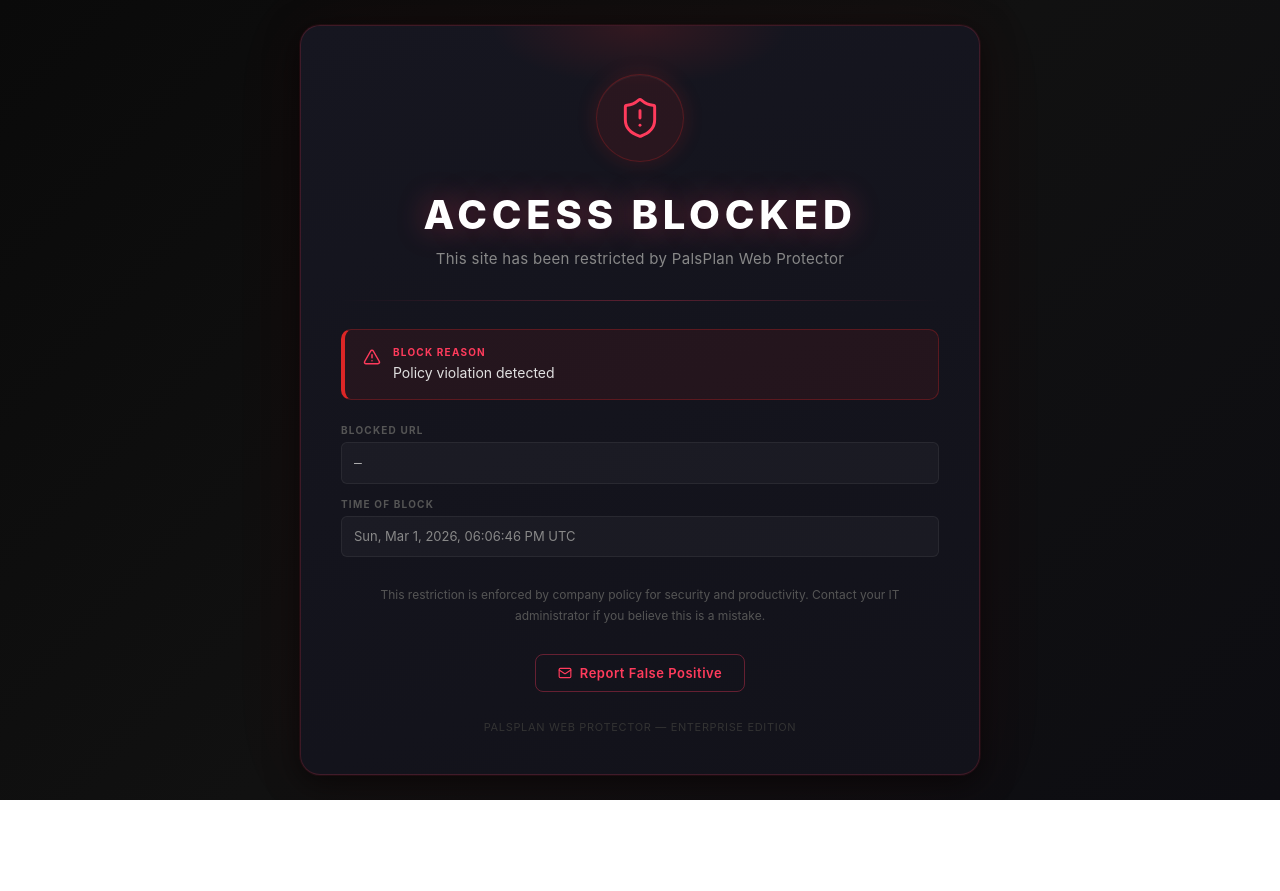
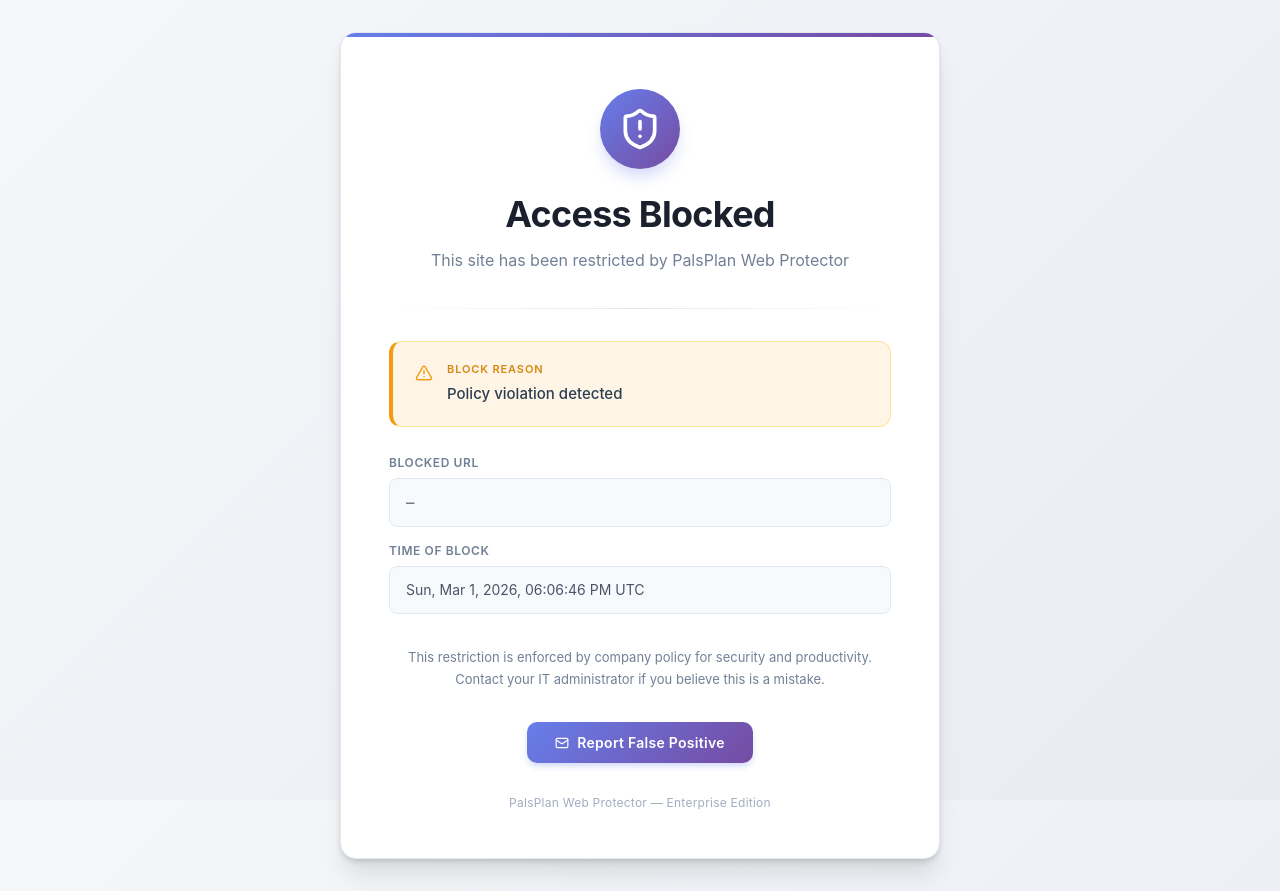
Before and after one commit to SystemInfomation/chrome-extension, a React (Vite) app in the folder blocked-page/: page / in a window 1280 px wide. Before the commit the page ends 800 px from the top, so only its background shows below. Built offline with nearby package versions, Linux system fonts and the light colour scheme.

Commit message:
Modernize blocked page design with light theme and improved UX
Co-authored-by: SystemInfomation <109087251+SystemInfomation@users.noreply.github.com>

```diff
--- a/blocked-page/src/App.css
+++ b/blocked-page/src/App.css
@@ -1,6 +1,6 @@
 /* ──────────────────────────────────────────────────────────────────────────
    App-level styles for PalsPlan Web Protector — Blocked Page
-   Dark, modern, enterprise-grade.
+   Modern, clean, professional design.
    ────────────────────────────────────────────────────────────────────────── */
 
 /* ── Layout ── */
@@ -9,21 +9,21 @@
   align-items: center;
   justify-content: center;
   min-height: 100vh;
-  padding: 24px 16px;
+  padding: 32px 20px;
 }
 
 /* ── Card ── */
 .card {
-  background: linear-gradient(160deg, #161620 0%, #12121a 100%);
-  border: 1px solid rgba(255, 59, 92, 0.18);
-  border-radius: 20px;
+  background: #ffffff;
+  border: 1px solid #e2e8f0;
+  border-radius: 16px;
   box-shadow:
-    0 0 0 1px rgba(255, 59, 92, 0.08),
-    0 8px 32px rgba(0, 0, 0, 0.6),
-    0 0 80px rgba(220, 38, 38, 0.06);
-  max-width: 680px;
+    0 4px 6px -1px rgba(0, 0, 0, 0.1),
+    0 2px 4px -1px rgba(0, 0, 0, 0.06),
+    0 20px 25px -5px rgba(0, 0, 0, 0.1);
+  max-width: 600px;
   width: 100%;
-  padding: 48px 40px 40px;
+  padding: 56px 48px 48px;
   display: flex;
   flex-direction: column;
   align-items: center;
@@ -32,16 +32,15 @@
   overflow: hidden;
 }
 
-/* Subtle top glow */
+/* Subtle top accent */
 .card::before {
   content: "";
   position: absolute;
-  top: -60px;
-  left: 50%;
-  transform: translateX(-50%);
-  width: 300px;
-  height: 120px;
-  background: radial-gradient(ellipse, rgba(220, 38, 38, 0.15) 0%, transparent 70%);
+  top: 0;
+  left: 0;
+  right: 0;
+  height: 4px;
+  background: linear-gradient(90deg, #667eea 0%, #764ba2 100%);
   pointer-events: none;
 }
 
@@ -50,36 +49,33 @@
   display: flex;
   align-items: center;
   justify-content: center;
-  width: 88px;
-  height: 88px;
-  background: rgba(220, 38, 38, 0.1);
-  border: 1px solid rgba(220, 38, 38, 0.25);
+  width: 80px;
+  height: 80px;
+  background: linear-gradient(135deg, #667eea 0%, #764ba2 100%);
   border-radius: 50%;
-  margin-bottom: 28px;
-  box-shadow:
-    0 0 20px rgba(220, 38, 38, 0.18),
-    inset 0 1px 0 rgba(255, 255, 255, 0.04);
+  margin-bottom: 24px;
+  box-shadow: 0 10px 15px -3px rgba(102, 126, 234, 0.3);
   flex-shrink: 0;
 }
 
 /* ── Headings ── */
 .heading {
-  font-size: clamp(28px, 5vw, 40px);
-  font-weight: 800;
-  letter-spacing: 0.12em;
-  text-transform: uppercase;
-  color: #ffffff;
-  text-shadow: 0 0 30px rgba(255, 59, 92, 0.4);
-  margin-bottom: 10px;
+  font-size: clamp(28px, 5vw, 36px);
+  font-weight: 700;
+  letter-spacing: -0.02em;
+  color: #1a202c;
+  margin-bottom: 12px;
   text-align: center;
+  line-height: 1.2;
 }
 
 .subtitle {
-  font-size: clamp(13px, 2vw, 15px);
-  color: #888;
+  font-size: clamp(14px, 2vw, 16px);
+  color: #718096;
   text-align: center;
-  letter-spacing: 0.02em;
-  margin-bottom: 32px;
+  letter-spacing: 0;
+  margin-bottom: 36px;
+  line-height: 1.5;
 }
 
 /* ── Divider ── */
@@ -89,45 +85,46 @@
   background: linear-gradient(
     90deg,
     transparent,
-    rgba(255, 59, 92, 0.3),
+    #e2e8f0,
     transparent
   );
-  margin-bottom: 28px;
+  margin-bottom: 32px;
 }
 
 /* ── Warning box (reason) ── */
 .warning-box {
   width: 100%;
-  background: rgba(220, 38, 38, 0.08);
-  border: 1px solid rgba(220, 38, 38, 0.3);
-  border-left: 4px solid #dc2626;
-  border-radius: 10px;
-  padding: 16px 18px;
+  background: #fef5e7;
+  border: 1px solid #f9e79f;
+  border-left: 4px solid #f39c12;
+  border-radius: 12px;
+  padding: 20px 22px;
   display: flex;
   align-items: flex-start;
-  gap: 12px;
-  margin-bottom: 24px;
+  gap: 14px;
+  margin-bottom: 28px;
 }
 
 .warning-box-icon {
-  color: #ff3b5c;
+  color: #f39c12;
   flex-shrink: 0;
   margin-top: 2px;
 }
 
 .warning-label {
-  font-size: 10px;
-  font-weight: 700;
+  font-size: 11px;
+  font-weight: 600;
   text-transform: uppercase;
-  letter-spacing: 0.12em;
-  color: #ff3b5c;
-  margin-bottom: 4px;
+  letter-spacing: 0.08em;
+  color: #d68910;
+  margin-bottom: 6px;
 }
 
 .warning-text {
-  font-size: 14px;
-  color: #e0e0e0;
-  line-height: 1.5;
+  font-size: 15px;
+  color: #2c3e50;
+  line-height: 1.6;
+  font-weight: 500;
 }
 
 /* ── Info rows ── */
@@ -135,51 +132,51 @@
   width: 100%;
   display: flex;
   flex-direction: column;
-  gap: 14px;
-  margin-bottom: 28px;
+  gap: 16px;
+  margin-bottom: 32px;
 }
 
 .info-row {
   display: flex;
   flex-direction: column;
-  gap: 6px;
+  gap: 8px;
 }
 
 .info-label {
-  font-size: 10px;
-  font-weight: 700;
+  font-size: 12px;
+  font-weight: 600;
   text-transform: uppercase;
-  letter-spacing: 0.12em;
-  color: #555;
+  letter-spacing: 0.05em;
+  color: #718096;
 }
 
 .info-value {
-  font-size: 13px;
-  color: #c0c0c0;
-  background: rgba(255, 255, 255, 0.03);
-  border: 1px solid rgba(255, 255, 255, 0.06);
-  border-radius: 6px;
-  padding: 10px 12px;
-  font-family: "SF Mono", "Fira Code", "Cascadia Code", Consolas,
+  font-size: 14px;
+  color: #2d3748;
+  background: #f7fafc;
+  border: 1px solid #e2e8f0;
+  border-radius: 8px;
+  padding: 12px 16px;
+  font-family: "SF Mono", "Monaco", "Cascadia Code", Consolas,
     "Courier New", monospace;
   word-break: break-all;
-  line-height: 1.5;
+  line-height: 1.6;
 }
 
 .info-value.timestamp {
   font-family: inherit;
-  font-size: 13px;
-  color: #888;
+  font-size: 14px;
+  color: #4a5568;
 }
 
 /* ── Footer policy note ── */
 .policy-note {
   width: 100%;
-  font-size: 12px;
-  color: #555;
+  font-size: 13px;
+  color: #718096;
   text-align: center;
   line-height: 1.7;
-  margin-bottom: 28px;
+  margin-bottom: 32px;
   padding: 0 8px;
 }
 
@@ -188,44 +185,47 @@
   display: inline-flex;
   align-items: center;
   gap: 8px;
-  background: transparent;
-  border: 1px solid rgba(255, 59, 92, 0.35);
-  color: #ff3b5c;
-  border-radius: 8px;
-  padding: 10px 22px;
-  font-size: 13px;
+  background: linear-gradient(135deg, #667eea 0%, #764ba2 100%);
+  border: none;
+  color: #ffffff;
+  border-radius: 10px;
+  padding: 12px 28px;
+  font-size: 14px;
   font-weight: 600;
-  letter-spacing: 0.04em;
+  letter-spacing: 0.02em;
   cursor: pointer;
   text-decoration: none;
-  transition: background 0.2s, border-color 0.2s, box-shadow 0.2s;
+  transition: transform 0.2s, box-shadow 0.2s;
+  box-shadow: 0 4px 6px -1px rgba(102, 126, 234, 0.3);
 }
 
 .btn-report:hover {
-  background: rgba(255, 59, 92, 0.1);
-  border-color: rgba(255, 59, 92, 0.6);
-  box-shadow: 0 0 14px rgba(255, 59, 92, 0.18);
+  transform: translateY(-1px);
+  box-shadow: 0 10px 15px -3px rgba(102, 126, 234, 0.4);
 }
 
 /* ── Branding footer ── */
 .branding {
-  margin-top: 28px;
-  font-size: 11px;
-  color: #333;
-  letter-spacing: 0.06em;
-  text-transform: uppercase;
+  margin-top: 32px;
+  font-size: 12px;
+  color: #a0aec0;
+  letter-spacing: 0.02em;
   text-align: center;
 }
 
 /* ── Responsive ── */
 @media (max-width: 480px) {
   .card {
-    padding: 32px 20px 28px;
+    padding: 40px 24px 32px;
   }
 
   .icon-wrapper {
-    width: 72px;
-    height: 72px;
+    width: 64px;
+    height: 64px;
     margin-bottom: 20px;
   }
+
+  .heading {
+    font-size: 24px;
+  }
 }
--- a/blocked-page/src/App.jsx
+++ b/blocked-page/src/App.jsx
@@ -98,11 +98,11 @@ export default function App() {
       <div className="card">
         {/* ── Shield icon ── */}
         <div className="icon-wrapper">
-          <ShieldAlert size={44} color="#ff3b5c" strokeWidth={1.6} />
+          <ShieldAlert size={44} color="#ffffff" strokeWidth={2} />
         </div>
 
         {/* ── Main heading ── */}
-        <h1 className="heading">ACCESS BLOCKED</h1>
+        <h1 className="heading">Access Blocked</h1>
         <p className="subtitle">
           This site has been restricted by PalsPlan Web Protector
         </p>
--- a/blocked-page/src/index.css
+++ b/blocked-page/src/index.css
@@ -18,10 +18,10 @@ body,
 }
 
 body {
-  font-family: "Inter", system-ui, -apple-system, BlinkMacSystemFont, "Segoe UI",
-    Roboto, Oxygen, Ubuntu, sans-serif;
-  background: linear-gradient(135deg, #0a0a0a 0%, #111111 50%, #0d0d12 100%);
-  color: #e0e0e0;
+  font-family: -apple-system, BlinkMacSystemFont, "Segoe UI", Roboto,
+    "Helvetica Neue", Arial, sans-serif;
+  background: linear-gradient(135deg, #f5f7fa 0%, #e8ecf1 100%);
+  color: #2c3e50;
   min-height: 100vh;
   -webkit-font-smoothing: antialiased;
   -moz-osx-font-smoothing: grayscale;
@@ -29,15 +29,15 @@ body {
 
 /* Scrollbar */
 ::-webkit-scrollbar {
-  width: 6px;
+  width: 8px;
 }
 ::-webkit-scrollbar-track {
-  background: #111;
+  background: #f1f1f1;
 }
 ::-webkit-scrollbar-thumb {
-  background: #333;
-  border-radius: 3px;
+  background: #cbd5e0;
+  border-radius: 4px;
 }
 ::-webkit-scrollbar-thumb:hover {
-  background: #ff3b5c;
+  background: #a0aec0;
 }
```
